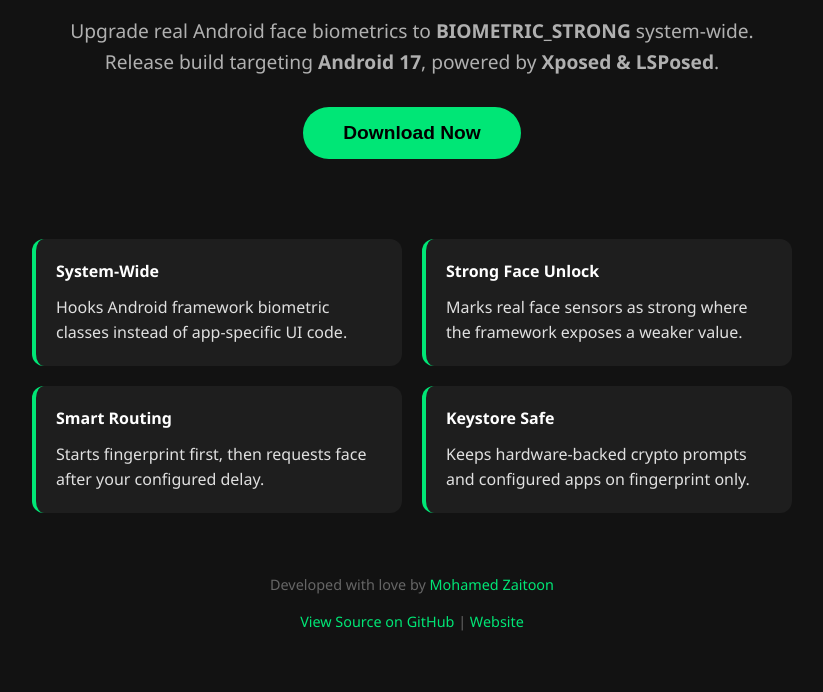
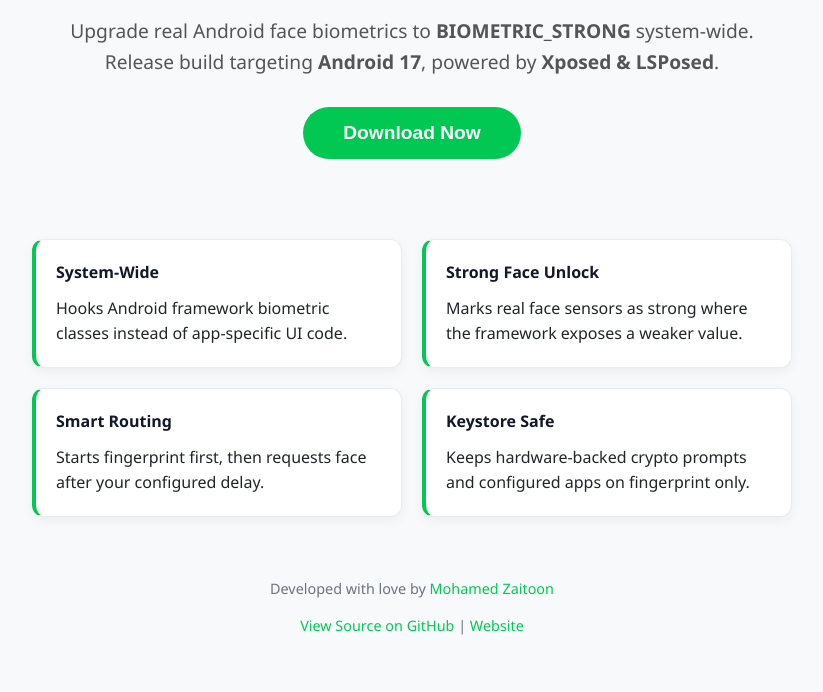
Before and after one commit to mohamed-zaitoon/FaceAuthenticator, a plain HTML site: page docs/index.html in a window 1280 px wide. Shown: the part 156-848 px from the top of the page, without its empty margins (228-1051 px from the left). Drawn offline with Linux system fonts and the light colour scheme.

Commit message:
feat: add automatic light/dark mode support based on system settings

```diff
--- a/docs/index.html
+++ b/docs/index.html
@@ -6,19 +6,47 @@
     <title>Face Authenticator | Strong Face Unlock</title>
     <link rel="icon" type="image/png" href="logo.png">
     <style>
-        :root { --primary: #00e676; --bg: #121212; --surface: #1e1e1e; --text: #e0e0e0; }
+        :root {
+            color-scheme: light dark;
+            --primary: #00c853;
+            --bg: #f8f9fa;
+            --surface: #ffffff;
+            --text: #212529;
+            --hero-text: #555555;
+            --card-title: #111827;
+            --card-border: rgba(0, 0, 0, 0.08);
+            --footer-text: #6b7280;
+            --btn-text: #ffffff;
+            --shadow: 0 4px 12px rgba(0, 0, 0, 0.05);
+        }
+
+        @media (prefers-color-scheme: dark) {
+            :root {
+                --primary: #00e676;
+                --bg: #121212;
+                --surface: #1e1e1e;
+                --text: #e0e0e0;
+                --hero-text: #b0b0b0;
+                --card-title: #ffffff;
+                --card-border: transparent;
+                --footer-text: #666666;
+                --btn-text: #000000;
+                --shadow: none;
+            }
+        }
+
         * { box-sizing: border-box; }
-        body { font-family: 'Segoe UI', Tahoma, sans-serif; background-color: var(--bg); color: var(--text); margin: 0; line-height: 1.6; overflow-x: hidden; }
+        body { font-family: 'Segoe UI', Tahoma, sans-serif; background-color: var(--bg); color: var(--text); margin: 0; line-height: 1.6; overflow-x: hidden; transition: background-color 0.3s ease, color 0.3s ease; }
         .container { max-width: 800px; margin: 0 auto; padding: 40px 20px; text-align: center; }
         .logo-container { display: flex; align-items: center; justify-content: center; margin-bottom: 10px; }
         .app-icon { width: 60px; height: 60px; margin-right: 15px; border-radius: 12px; }
         .logo-text { font-size: 3rem; line-height: 1.1; font-weight: bold; background: linear-gradient(45deg, #00e676, #2979ff); -webkit-background-clip: text; -webkit-text-fill-color: transparent; margin: 0; overflow-wrap: anywhere; }
         .badges img { margin: 5px; height: 25px; }
-        .hero-text { font-size: 1.2rem; color: #b0b0b0; margin-bottom: 30px; }
+        .hero-text { font-size: 1.2rem; color: var(--hero-text); margin-bottom: 30px; }
 
         .btn-download {
             display: inline-block; cursor: pointer;
-            background: var(--primary); color: #000;
+            background: var(--primary); color: var(--btn-text);
             padding: 15px 40px; font-size: 1.2rem; font-weight: bold;
             text-decoration: none; border-radius: 50px;
             transition: transform 0.2s, box-shadow 0.2s, background 0.2s; margin-bottom: 40px; border: none;
@@ -27,9 +55,9 @@
         .btn-download:disabled { background: #555; cursor: wait; transform: none; box-shadow: none; color: #aaa; }
 
         .features-grid { display: grid; grid-template-columns: repeat(auto-fit, minmax(250px, 1fr)); gap: 20px; text-align: left; margin-top: 40px; }
-        .feature-card { background: var(--surface); padding: 20px; border-radius: 12px; border-left: 4px solid var(--primary); }
-        .feature-title { font-weight: bold; color: #fff; margin-bottom: 10px; display: block; }
-        footer { margin-top: 60px; font-size: 0.9rem; color: #666; }
+        .feature-card { background: var(--surface); padding: 20px; border-radius: 12px; border-left: 4px solid var(--primary); box-shadow: var(--shadow); border-top: 1px solid var(--card-border); border-right: 1px solid var(--card-border); border-bottom: 1px solid var(--card-border); transition: background-color 0.3s ease; }
+        .feature-title { font-weight: bold; color: var(--card-title); margin-bottom: 10px; display: block; }
+        footer { margin-top: 60px; font-size: 0.9rem; color: var(--footer-text); }
         a { color: var(--primary); text-decoration: none; }
 
         @media (max-width: 520px) {
```
